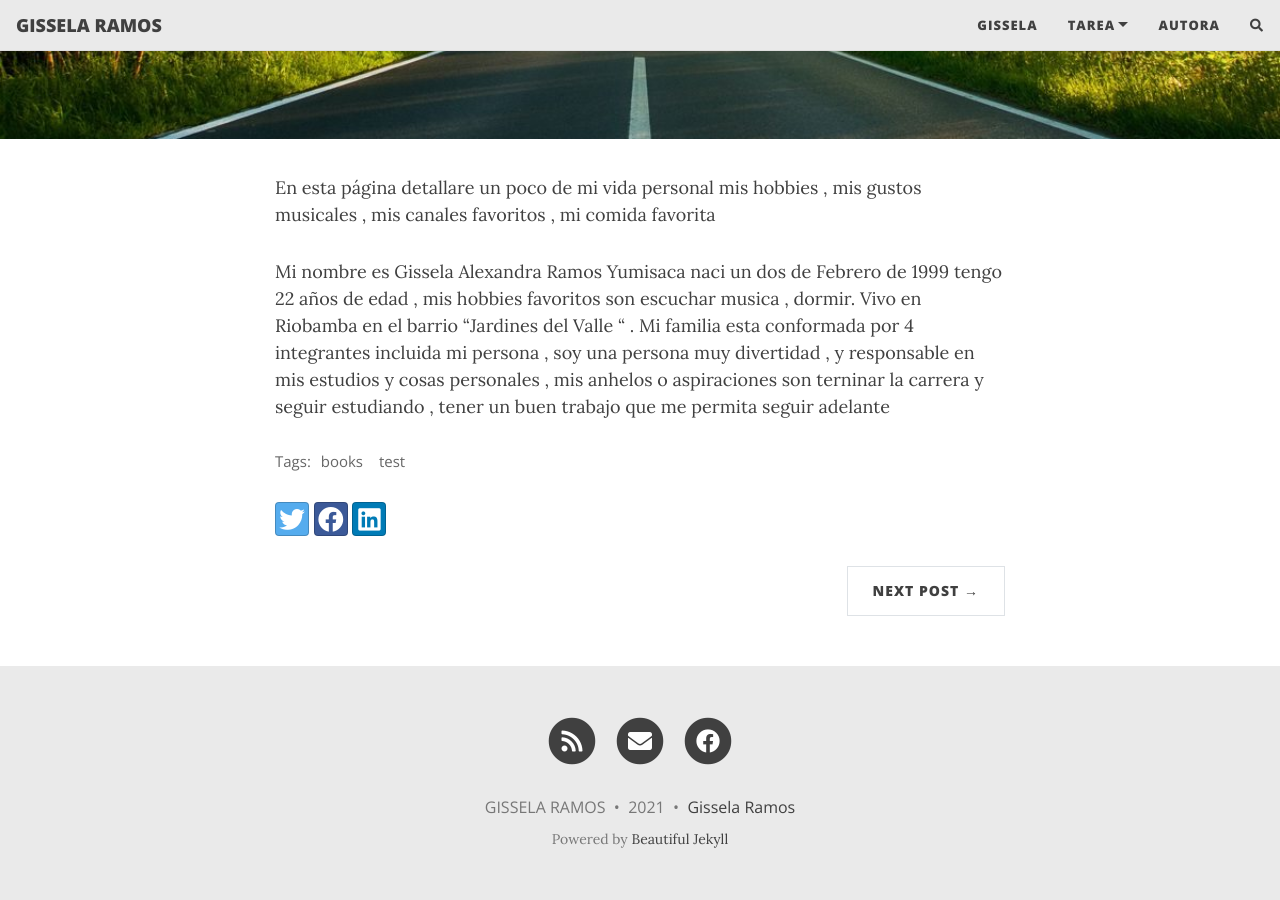
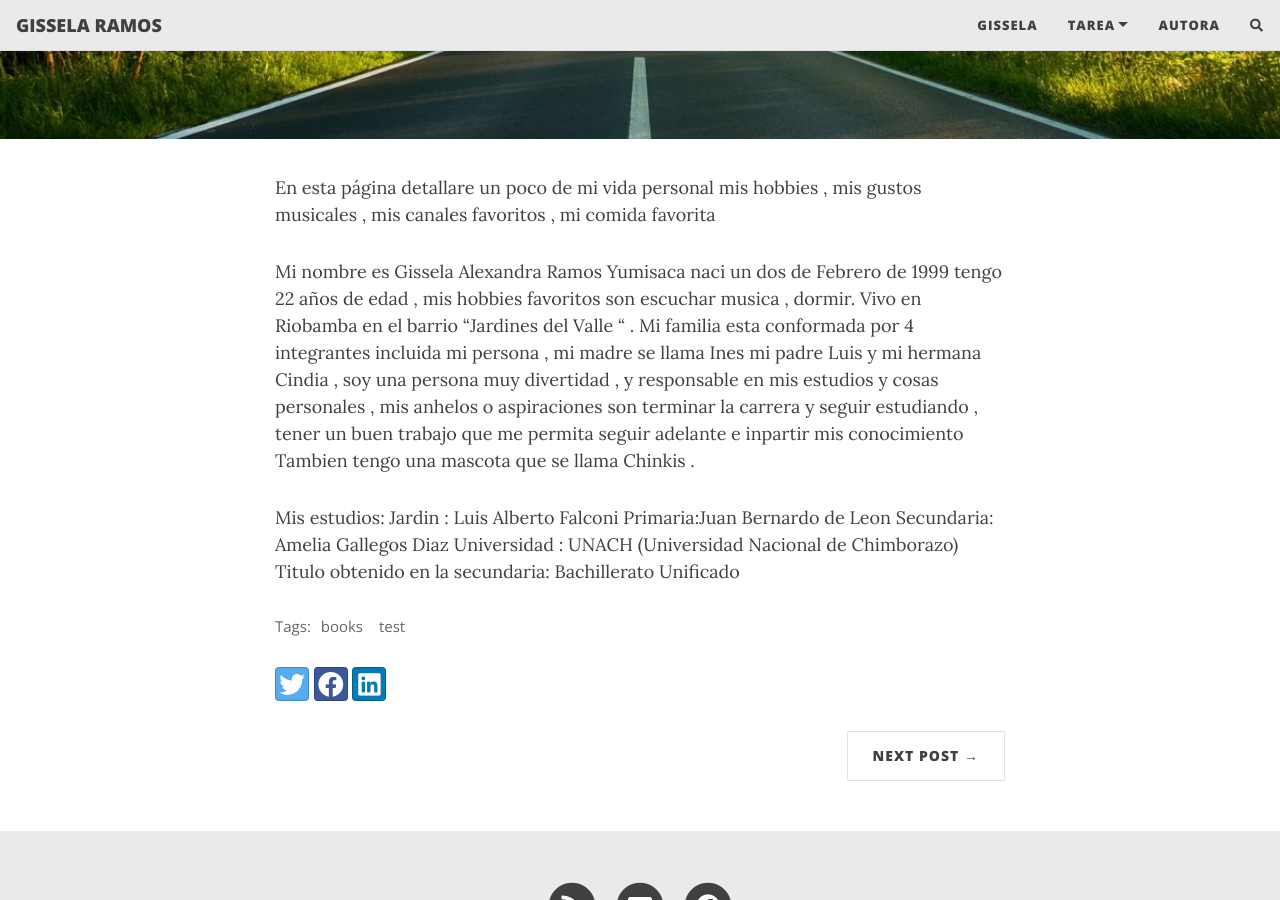
Before and after one commit to Gissela-R/Gissela-R.github.io, a Jekyll site: the page built from _posts/2020-02-26-flake-it-till-you-make-it.md, in a window 1280 px wide and 900 px high, scrolled down 404 px. Built offline with Jekyll 4.4.1, drawn with Linux system fonts in a browser that asks for light colours; nearby versions of some CDN libraries; comment, search, counter and statistics services are not loaded.

Commit message:
Update 2020-02-26-flake-it-till-you-make-it.md

```diff
--- a/_posts/2020-02-26-flake-it-till-you-make-it.md
+++ b/_posts/2020-02-26-flake-it-till-you-make-it.md
@@ -9,4 +9,13 @@ tags: [books, test]
 ---
 En esta página  detallare  un poco de mi vida personal  mis hobbies ,  mis gustos musicales ,  mis canales favoritos , mi comida favorita
 
-Mi nombre es Gissela Alexandra Ramos Yumisaca naci un dos  de Febrero de 1999  tengo 22 años de edad ,  mis hobbies favoritos son escuchar musica , dormir. Vivo en Riobamba en el barrio "Jardines del Valle " . Mi familia esta conformada por 4 integrantes incluida mi persona , soy una persona  muy divertidad ,  y responsable en mis estudios y cosas personales , mis anhelos o aspiraciones son  terninar la carrera  y seguir estudiando  , tener un buen trabajo  que me permita seguir adelante
+Mi nombre es Gissela Alexandra Ramos Yumisaca naci un dos  de Febrero de 1999  tengo 22 años de edad ,  mis hobbies favoritos son escuchar musica , dormir. Vivo en Riobamba en el barrio "Jardines del Valle " . Mi familia esta conformada por 4 integrantes incluida mi persona , mi madre se llama Ines mi padre Luis y mi hermana Cindia , soy una persona  muy divertidad ,  y responsable en mis estudios y cosas personales , mis anhelos o aspiraciones son  terminar la carrera  y seguir estudiando  , tener un buen trabajo  que me permita seguir adelante e inpartir mis conocimiento
+Tambien tengo una mascota que se llama Chinkis .
+
+
+ Mis estudios:
+ Jardin : Luis Alberto Falconi
+Primaria:Juan Bernardo de Leon
+Secundaria: Amelia Gallegos Diaz
+Universidad : UNACH (Universidad Nacional de Chimborazo)
+Titulo obtenido en la secundaria: Bachillerato Unificado
```
